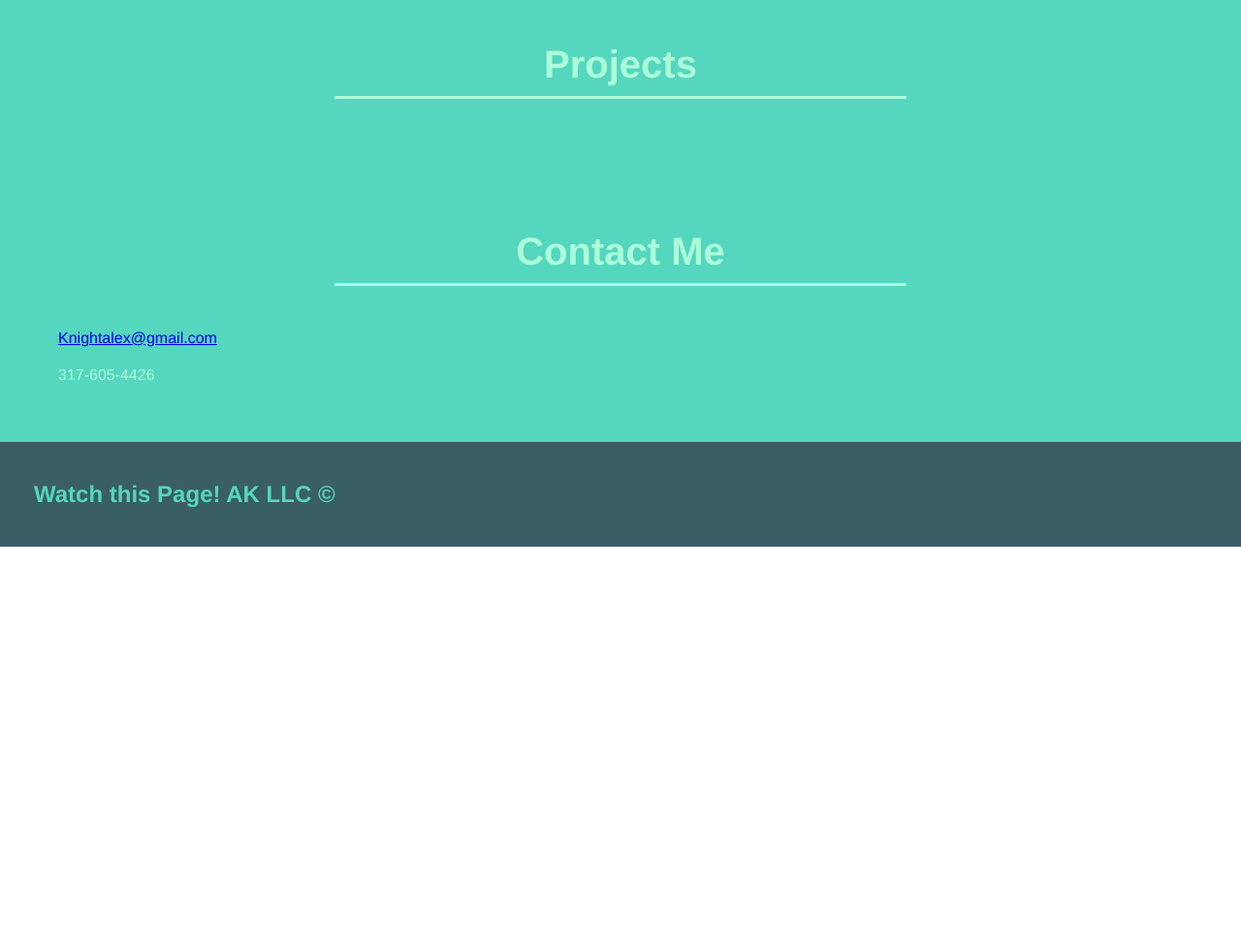
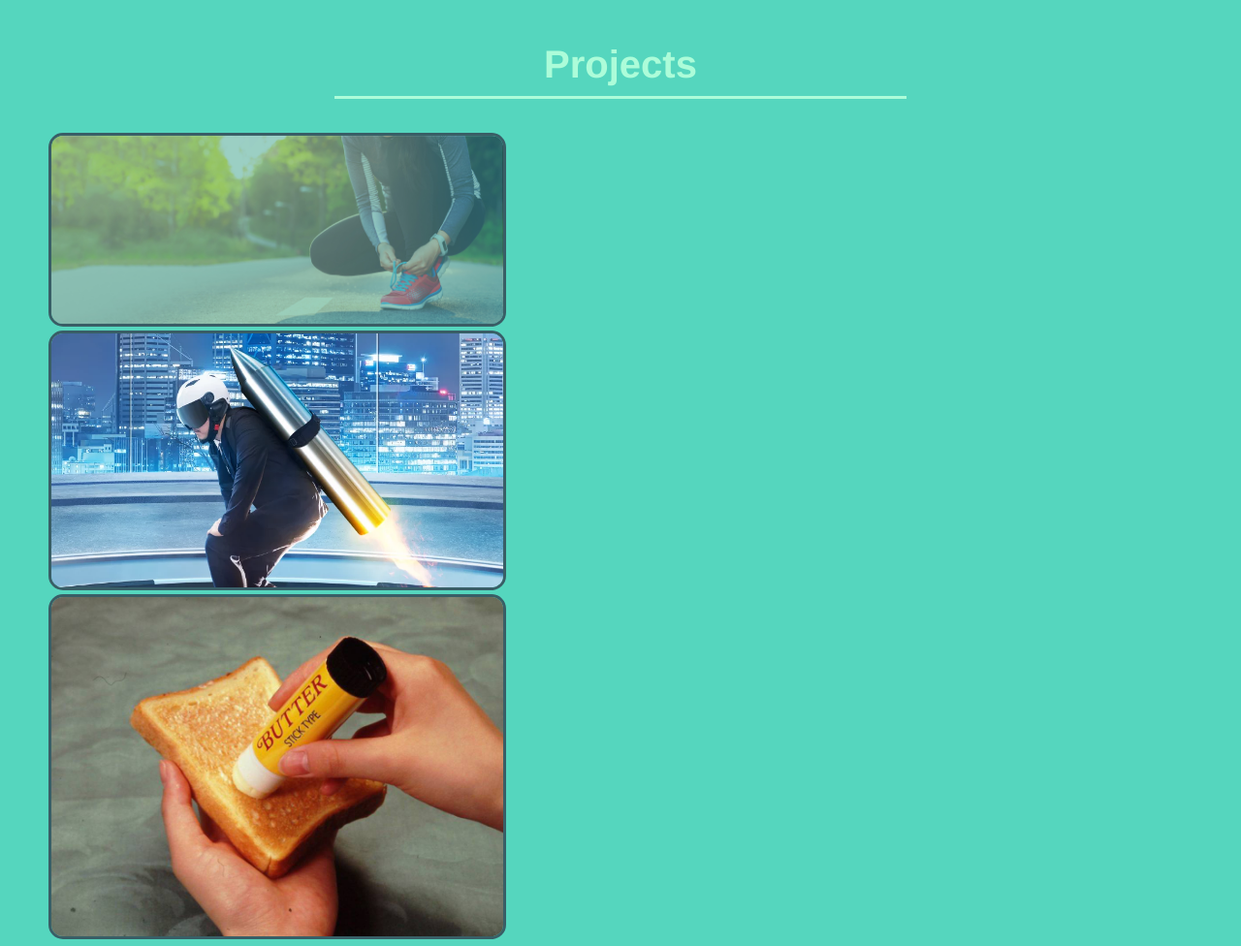
Before and after one commit to Alknight17/portfolio, a plain HTML site: page index.html in a window 1280 px wide. Shown: the part 960-1936 px from the top of the page at 97% size. Before the commit the page ends 1524 px from the top, so only its background shows below. Drawn offline with Linux system fonts and the light colour scheme.

Commit message:
Add images to project section

```diff
--- a/index.html
+++ b/index.html
@@ -64,6 +64,17 @@
     </h2>
 </div>
 <!-- insert projects here -->
+<div class="projects">
+    <div class="column">
+        <img src="assets/images/run-buddy.jpg">
+    </div>
+    <div class="column">
+        <img src="assets/images/jetpack.webp">
+    </div>
+    <div class="column">
+        <img src="assets/images/butter-stick.jpg">
+    </div>
+</div>
 </section>
 
 <!-- contact -->
--- a/style.css
+++ b/style.css
@@ -31,6 +31,7 @@ header {
     z-index: 9999;
 }
 
+/* header section */
 header h1 {
     font-weight: bold;
     font-size: 36px;
@@ -70,6 +71,7 @@ header nav ul li a:hover {
     text-shadow: none;
 }
 
+/*footer section */
 footer {
     background: var(--primary-color);
     width: 100%;
@@ -94,6 +96,7 @@ footer a {
     color: var(--secondary-color);
 }
 
+/*hero section */
 .hero {
     background-image: url("../portfolio/assets/images/header.jfif");
     background-size: 54%;
@@ -113,6 +116,7 @@ footer a {
     line-height: 1.2;
 }
 
+/* bio section */
 .bio {
     background: var(--primary-color);
 }
@@ -132,10 +136,20 @@ footer a {
     margin: 10 auto;
 }
 
+/* projects section */
 .work {
     background-color:var(--secondary-color)
 }
 
+.projects img {
+    max-width: 40%;
+    border: 3px solid var(--primary-color);
+    border-radius: 15px;
+}
+
+
+
+/* contact section */
 .contact {
     background-color: var(--secondary-color);
 }
```
Also changed, not shown: assets/images/butter-stick.jpg (added), assets/images/jetpack.webp (added), assets/images/run-buddy.jpg (added).
